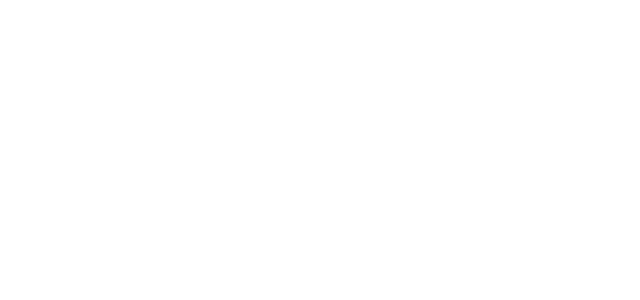
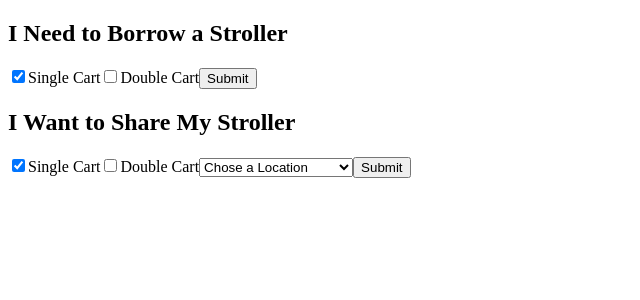
Before and after one commit to disneyparent/React, a React (Create React App) app: page /welcome in a window 1280 px wide. Shown: the top 300 px of the page, without its empty margins (0-640 px from the left). Built offline with nearby package versions, Linux system fonts and the light colour scheme.

Commit message:
Welcome Form

```diff
--- a/src/components/Welcome.js
+++ b/src/components/Welcome.js
@@ -39,29 +39,58 @@
 // }
 
     return(
-        // <div className='card'>
-        //     <h3></h3>
-        //     <button >I need to borrow a stroller.</button>
+        <div>
+            <form>
+                <h2>I Need to Borrow a Stroller</h2>
+                <input type="checkbox"
+                    name="single"
+                    checked="true"
+                    //value={}
+                    //onChange={e => }
+                />
+                <label for="single">Single Cart</label>
 
-        //         <form className='hiddenForm'>
-        //             <input type='checkbox'>single</input>
-        //             <input type='checkbox'>double</input>
-        //             <button >Borrow</button>
-        //         </form>
-        //         }
-        //     <button >I want to leave my stroller.</button>
+                <input type ="checkbox"
+                    name="double"
+                    //value={}
+                    //onChange={e => }
+                />
+                <label for="double">Double Cart</label>
 
-        //             <form className='hiddenForm'>
-        //                 <input type='checkbox'>single</input>
-        //                 <input type='checkbox'>double</input>
-        //                 <button >Share</button>
-        //             </form>
-        //         }
-        //     <button >De-commission borken buggy</button>
-        //     <button >Delete My Account</button>
-        // </div>
+                <button>Submit</button>
+            </form>
 
-        <div>
+            <form>
+                <h2>I Want to Share My Stroller</h2>
+                <input type="checkbox"
+                    name="single"
+                    checked="true"
+                    //value={}
+                    //onChange={e => }
+                />
+                <label for="single">Single Cart</label>
+
+                <input type ="checkbox"
+                    name="double"
+                    //value={}
+                    //onChange={e => }
+                />
+                <label for="double">Double Cart</label>
+
+                <select>
+                    <option>Chose a Location</option>
+                    <option>Jungle Cruise</option>
+                    <option>Big Thunder Mountain</option>
+                    <option>Splash Mountain</option>
+                    <option>Smuggler's Run</option>
+                    <option>Minnie's House</option>
+                    <option>It's a Small World</option>
+                    <option>Peter Pan's Flight</option>
+                    <option>Space Mountain</option>
+                </select>
+
+                <button>Submit</button>
+            </form>
 
         </div>
     )
```
